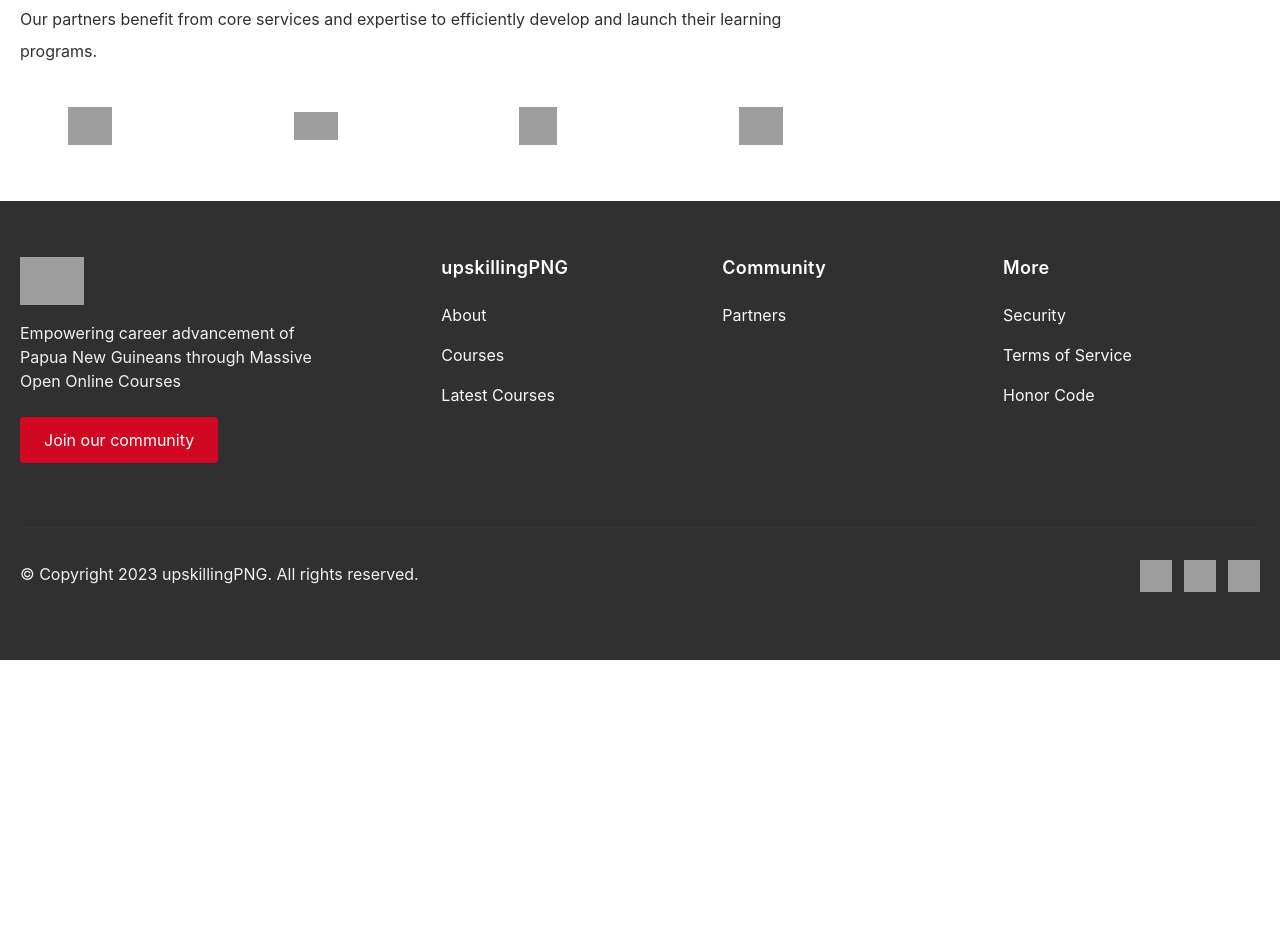
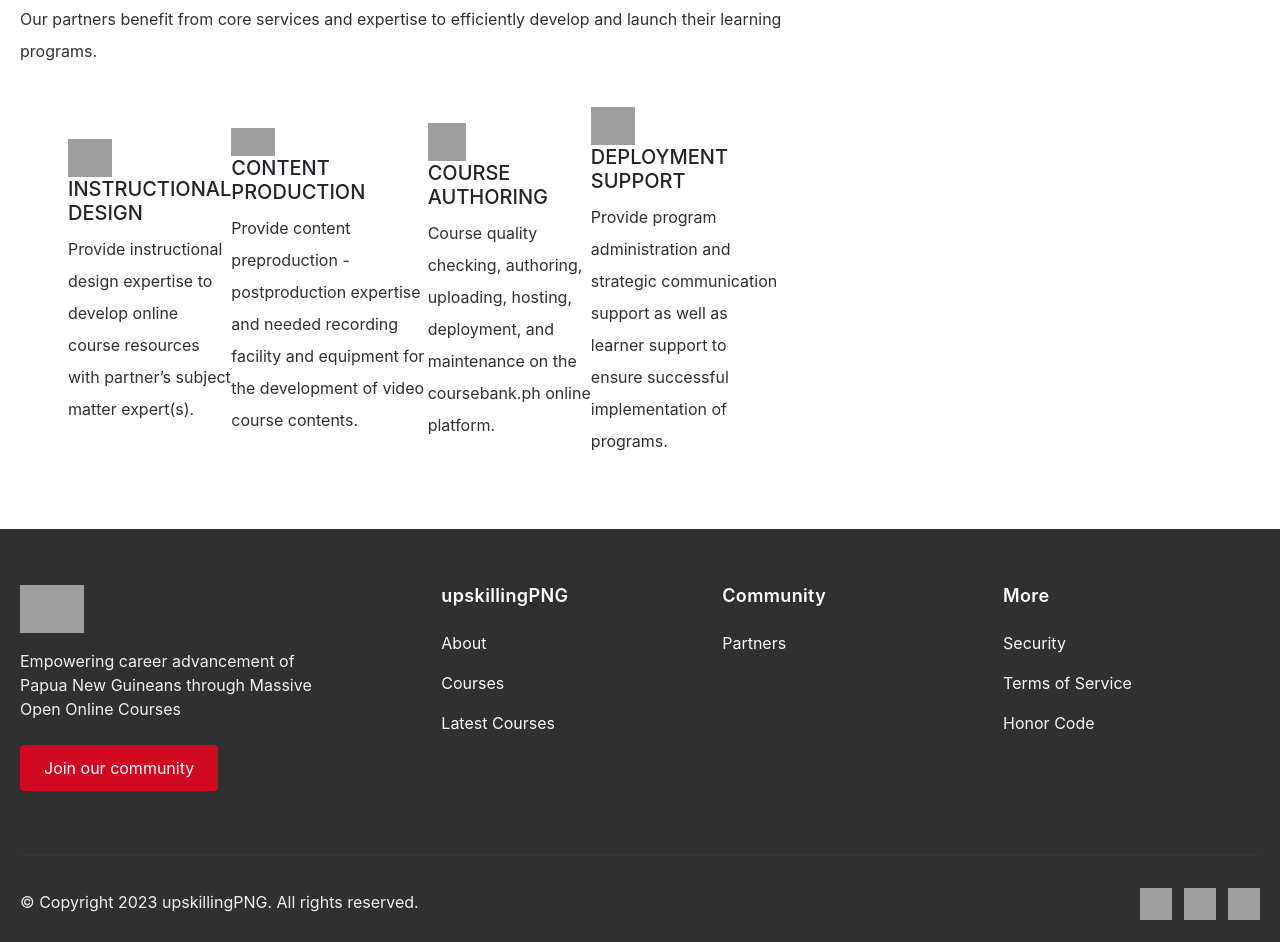
Before and after one commit to allenvsongco/allenvsongco.github.io, a website: page about.html in a window 1280 px wide. Shown: the part 806-1748 px from the top of the page. Before the commit the page ends 1466 px from the top, so only its background shows below. Drawn offline with nearby package versions, Linux system fonts and the light colour scheme; grey boxes are pictures that could not be loaded; a web font is replaced by a local one.

Commit message:
updates on about

```diff
--- a/about.html
+++ b/about.html
@@ -102,15 +102,31 @@
                     <div class="d-flex flex-row align-items-center justify-content-between px-5 pt-4">
                         <div class="flex-column bg-white">
                             <img src="https://upskillingpng.com/images/layers.png" width="44px" height="38px" >
+                            <h5>INSTRUCTIONAL DESIGN</h5>
+                            <p>
+                                Provide instructional design expertise to develop online course resources with partner’s subject matter expert(s).
+                            </p>
                         </div>
                         <div class="flex-column bg-white">
                             <img src="https://upskillingpng.com/images/video.png" width="44px" height="28px" >
+                            <h5>CONTENT PRODUCTION</h5>
+                            <p>
+                                Provide content preproduction - postproduction expertise and needed recording facility and equipment for the development of video course contents.
+                            </p>
                         </div>
                         <div class="flex-column bg-white">
                             <img src="https://upskillingpng.com/images/potion.png" width="38px" height="38px" >
+                            <h5>COURSE AUTHORING</h5>
+                            <p>
+                                Course quality checking, authoring, uploading, hosting, deployment, and maintenance on the coursebank.ph online platform.
+                            </p>
                         </div>
                         <div class="flex-column bg-white">
                             <img src="https://upskillingpng.com/images/plane.png" width="44px" height="38px" >
+                            <h5>DEPLOYMENT SUPPORT</h5>
+                            <p>
+                                Provide program administration and strategic communication support as well as learner support to ensure successful implementation of programs.
+                            </p>
                         </div>
                     </div>
                 </div>
```
